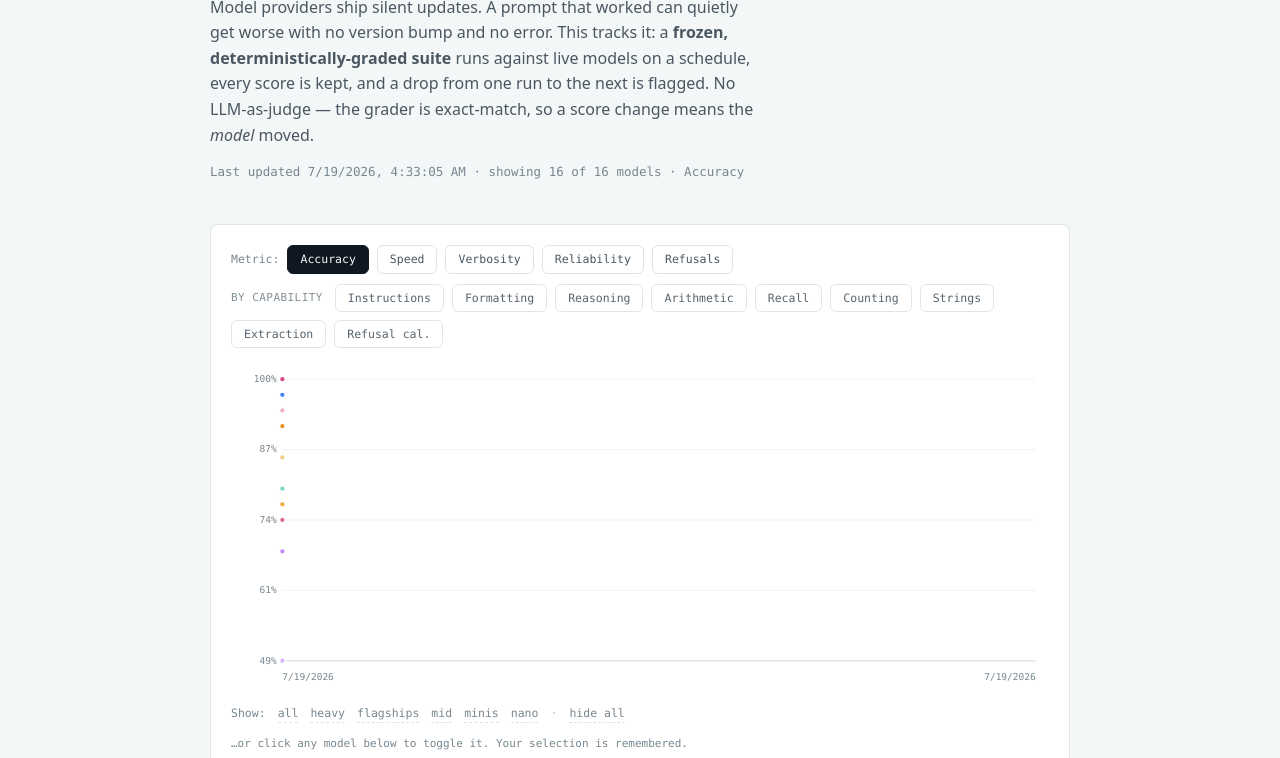
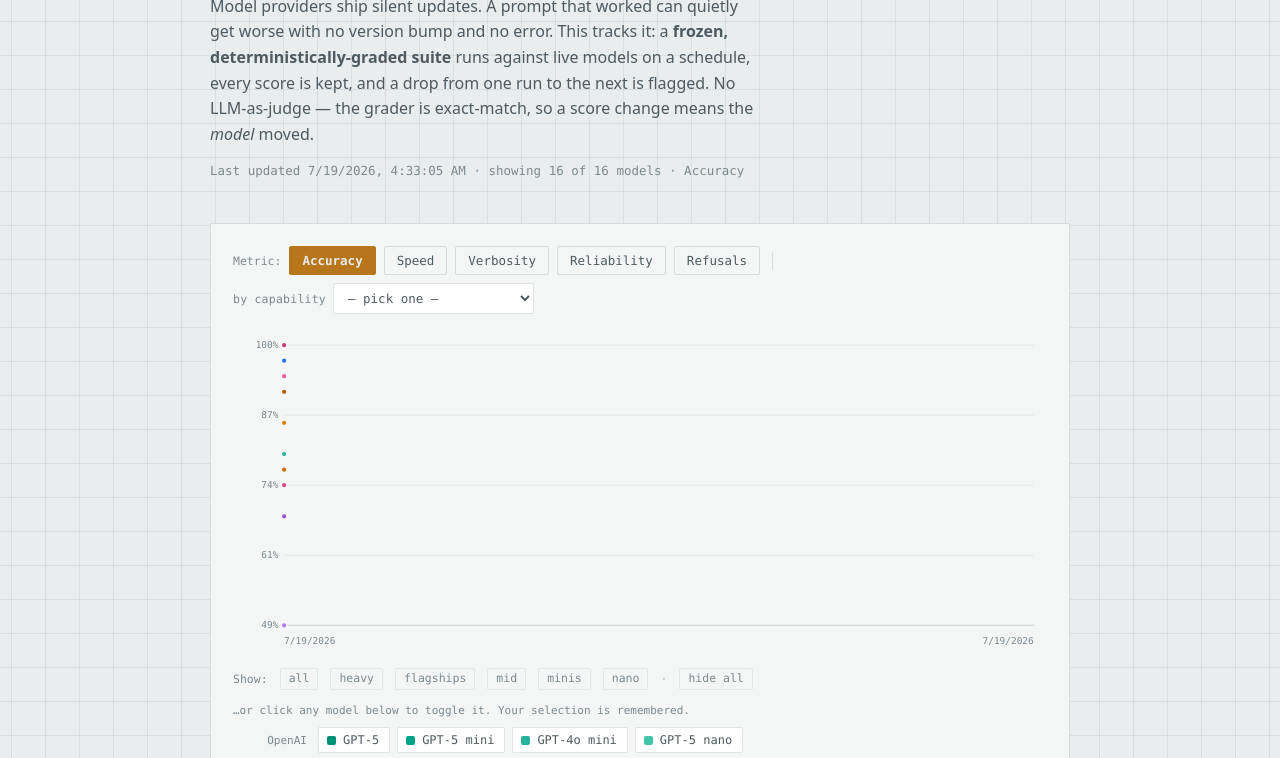
Before and after one commit to egnaro9/model-drift, a plain HTML site: page dashboard/index.html in a window 1280 px wide. Shown: the part 149-907 px from the top of the page. Drawn offline with Linux system fonts and the light colour scheme.

Commit message:
Restyle the board in the portfolio's design language
This is the piece of the portfolio people are most likely to open, and it looked
like a different site: rounded corners, its own greys, a sans heading, no
centring, and no page texture.

It now takes the portfolio's tokens verbatim - same ink/panel/raised surfaces,
same amber and teal accents, same 2px corners, same mono headings, the same
880px column and the same 34px grid-paper background - so it reads as a room in
the same house.

Three usability problems went with it:

- The nine capability buttons wrapped onto three rows and buried the five
  headline metrics. They are a select now, so the whole control strip is one
  line and still reaches every series.
- The model chips were bare buttons with no border and no padding, visually
  identical to the text beside them, which is why they didn't read as
  clickable at all. They are pills now, with a live colour swatch and an off
  state that is dashed, struck through and hollow-swatched.
- The tier quick-filters had the same problem and got the same treatment.

Colours are regenerated in OKLCH and validated rather than eyeballed: the five
lab hues now sit inside the dark-mode lightness band, and the worst adjacent
pair is 37.5 dE under protanopia against a target of 12. Tier stays encoded as
lightness within each lab's hue - a composite encoding, which is what keeps 16
series legible without inventing 16 categorical hues.

```diff
--- a/dashboard/index.html
+++ b/dashboard/index.html
@@ -8,30 +8,52 @@
 <meta property="og:title" content="Is My Model Drifting?">
 <meta property="og:description" content="A public LLM regression tracker — a frozen suite, run on a schedule against live models, with every score kept and drops flagged.">
 <style>
-  :root{
+    :root{
+    /* Lifted verbatim from egnaro9.github.io so the board reads as part of the
+       portfolio rather than a separate tool: same surfaces, same ink, same amber
+       and teal accents, same 2px corners, same 880px measure. */
     color-scheme: dark light;
-    --ink:#0b0f14; --panel:#131a22; --line:rgba(255,255,255,.10); --line-2:rgba(255,255,255,.05);
-    --fg:#e6edf1; --fg-dim:#93a1ab; --fg-faint:#63727d;
+    --ink:#0e1316; --panel:#141c21; --raised:#1b252b;
+    --line:rgba(255,255,255,.09); --line-2:rgba(255,255,255,.05);
+    --fg:#dae2e4; --fg-dim:#8a989e; --fg-faint:#5e6c72;
+    --amber:#f2a53c; --amber-ink:#f2a53c; --amber-soft:rgba(242,165,60,.13); --amber-line:rgba(242,165,60,.34);
+    --teal:#48c1ac; --teal-soft:rgba(72,193,172,.12);
     --good:#48c1ac; --bad:#f2545b; --warn:#f2a53c;
-    --mono:ui-monospace,"SF Mono","JetBrains Mono",Menlo,Consolas,monospace;
+    --mono:ui-monospace,"SF Mono","JetBrains Mono","Cascadia Code",Menlo,Consolas,monospace;
     --sans:system-ui,-apple-system,"Segoe UI",Roboto,Helvetica,Arial,sans-serif;
+    --maxw:880px;
   }
   @media (prefers-color-scheme: light){
-    :root{ --ink:#f4f7f8; --panel:#fff; --line:rgba(10,20,28,.12); --line-2:rgba(10,20,28,.06);
-           --fg:#0f1820; --fg-dim:#4a5761; --fg-faint:#78868f;
-           --good:#1c8f7d; --bad:#c73842; --warn:#b7761a; }
+    :root{
+      --ink:#e9edee; --panel:#f4f6f6; --raised:#ffffff;
+      --line:rgba(12,26,32,.12); --line-2:rgba(12,26,32,.07);
+      --fg:#131c20; --fg-dim:#4d5a60; --fg-faint:#7c888d;
+      --amber:#b7761a; --amber-ink:#b7761a; --amber-soft:rgba(200,128,26,.12); --amber-line:rgba(200,128,26,.4);
+      --teal:#1c8f7d; --teal-soft:rgba(28,143,125,.1);
+      --good:#1c8f7d; --bad:#c73842; --warn:#b7761a;
+    }
   }
   *{box-sizing:border-box}
-  body{margin:0; background:var(--ink); color:var(--fg); font-family:var(--sans); line-height:1.6;
-    padding:0 20px 80px; -webkit-font-smoothing:antialiased}
+  body{
+    margin:0; background:var(--ink); color:var(--fg); font-family:var(--sans);
+    font-size:16px; line-height:1.6; -webkit-font-smoothing:antialiased;
+    /* the portfolio's grid-paper surface, same 34px rhythm */
+    background-image:
+      linear-gradient(var(--line-2) 1px,transparent 1px),
+      linear-gradient(90deg,var(--line-2) 1px,transparent 1px);
+    background-size:34px 34px; background-position:center top;
+    padding:0 20px 72px;
+  }
+  /* the portfolio centres everything in one 880px column */
+  .col{max-width:var(--maxw); margin:0 auto}
   .col{max-width:860px; margin:0 auto}
   a{color:var(--good)}
   header{padding:56px 0 20px}
-  h1{font-size:clamp(30px,6vw,46px); margin:0; letter-spacing:-.02em}
+  h1{font-family:var(--mono); font-weight:600; font-size:clamp(34px,7vw,56px); line-height:.98; letter-spacing:-.02em; margin:18px 0 0; color:var(--fg)}
   .sub{color:var(--fg-dim); max-width:60ch; margin:14px 0 0}
   .updated{font-family:var(--mono); font-size:12.5px; color:var(--fg-faint); margin:14px 0 0}
 
-  .card{background:var(--panel); border:1px solid var(--line); border-radius:8px; padding:20px; margin-top:22px}
+  .card{background:var(--panel); border:1px solid var(--line); border-radius:2px; padding:22px; margin-top:22px}
   svg{width:100%; height:auto; display:block; overflow:visible}
   .axis{stroke:var(--line); stroke-width:1}
   .gl{stroke:var(--line-2); stroke-width:1}
@@ -42,7 +64,7 @@
   table{width:100%; border-collapse:collapse; margin-top:8px; font-size:14px}
   th,td{text-align:left; padding:9px 10px; border-bottom:1px solid var(--line)}
   th{font-family:var(--mono); font-size:11px; letter-spacing:.06em; text-transform:uppercase; color:var(--fg-faint)}
-  .swatch{display:inline-block; width:10px; height:10px; border-radius:50%; margin-right:8px; vertical-align:middle}
+  .swatch{display:inline-block; width:9px; height:9px; border-radius:2px; margin-right:7px; flex:0 0 auto}
   .num{font-family:var(--mono); font-variant-numeric:tabular-nums}
   .badge{font-family:var(--mono); font-size:11px; padding:2px 8px; border-radius:3px; border:1px solid currentColor}
   .b-good{color:var(--good)} .b-bad{color:var(--bad)} .b-warn{color:var(--fg-faint)}
@@ -50,28 +72,34 @@
   /* metric toggle (Accuracy / Speed / Verbosity) */
   .metricbar{display:flex; align-items:center; gap:8px; margin-bottom:16px;
     font-family:var(--mono); font-size:11.5px; color:var(--fg-faint)}
-  .metricbar .mbtn{cursor:pointer; font:inherit; color:var(--fg-dim); background:transparent;
-    border:1px solid var(--line); border-radius:6px; padding:4px 12px}
-  .metricbar .mbtn:hover{border-color:var(--fg-faint); color:var(--fg)}
-  .metricbar .mbtn.on{background:var(--fg); color:var(--ink); border-color:var(--fg)}
+  .metricbar .mbtn{cursor:pointer; font-family:var(--mono); font-size:12.5px; color:var(--fg-dim); background:transparent; border:1px solid var(--line); border-radius:2px; padding:6px 12px; transition:border-color .12s, color .12s, background .12s}
+  .metricbar .mbtn:hover{border-color:var(--amber-line); color:var(--amber-ink)}
+  .metricbar .mbtn.on{background:var(--amber-ink); color:var(--ink); border-color:var(--amber-ink); font-weight:600}
 
   /* tier quick-filters + grouped, clickable legend */
   .controls{display:flex; align-items:center; flex-wrap:wrap; gap:6px 12px; margin-top:16px;
     font-family:var(--mono); font-size:11.5px; color:var(--fg-faint)}
-  .controls button{cursor:pointer; color:var(--fg-faint); background:transparent; border:0; padding:0;
-    font:inherit; border-bottom:1px dashed var(--line)}
-  .controls button:hover{color:var(--fg)}
+  .controls button{cursor:pointer; font-family:var(--mono); font-size:11.5px; line-height:1;
+    color:var(--fg-faint); background:transparent; border:1px solid var(--line-2);
+    border-radius:2px; padding:4px 8px; transition:border-color .12s, color .12s}
+  .controls button:hover{color:var(--fg); border-color:var(--amber-line)}
+  .controls button:focus-visible{outline:2px solid var(--amber-ink); outline-offset:1px}
   .controls .sep{opacity:.5}
   .hint{font-family:var(--mono); font-size:11px; color:var(--fg-faint); margin:12px 0 0}
   .legend{display:flex; flex-direction:column; gap:8px; margin-top:8px}
   .grp{display:flex; align-items:center; flex-wrap:wrap; gap:7px}
   .glabel{width:78px; min-width:78px; text-align:right; padding-right:4px;
     font-family:var(--mono); font-size:11px; color:var(--fg-faint)}
-  .legend button{display:inline-flex; align-items:center; gap:7px; cursor:pointer; font-family:var(--mono);
-    font-size:12px; color:var(--fg-dim); background:transparent; border:1px solid var(--line);
-    border-radius:20px; padding:4px 11px 4px 9px; transition:opacity .12s, border-color .12s, color .12s}
-  .legend button:hover{border-color:var(--fg-faint); color:var(--fg)}
-  .legend button.off{opacity:.38; text-decoration:line-through}
+  .legend button{display:inline-flex; align-items:center; gap:0; cursor:pointer;
+    font-family:var(--mono); font-size:12px; line-height:1; color:var(--fg-dim);
+    background:var(--raised); border:1px solid var(--line); border-radius:2px;
+    padding:6px 10px 6px 8px;
+    transition:border-color .12s, color .12s, opacity .12s}
+  .legend button:hover{border-color:var(--amber-line); color:var(--fg)}
+  .legend button.off{opacity:.55; color:var(--fg-faint); background:transparent;
+    border-style:dashed; text-decoration:line-through; text-decoration-thickness:1px}
+  .legend button.off .swatch{background:transparent !important; box-shadow:inset 0 0 0 1px currentColor}
+  .legend button:focus-visible{outline:2px solid var(--amber-ink); outline-offset:1px}
   @media (max-width:520px){ .glabel{width:100%; text-align:left; padding:0} }
 
   .note{color:var(--fg-dim); font-size:14px; max-width:64ch}
@@ -83,6 +111,14 @@
               gap:8px; margin-top:2px; opacity:.92}
   .krow-label{color:var(--fg-faint); font-family:var(--mono); font-size:11px;
               letter-spacing:.04em; text-transform:uppercase; margin-right:4px; align-self:center}
+  .mbar-sep{width:1px; height:18px; background:var(--line); margin:0 4px}
+  .kpick{display:inline-flex; align-items:center; gap:7px; font-family:var(--mono);
+         font-size:11.5px; color:var(--fg-faint); letter-spacing:.02em}
+  .kpick select{font-family:var(--mono); font-size:12.5px; color:var(--fg-dim);
+    background:var(--raised); border:1px solid var(--line); border-radius:2px;
+    padding:6px 10px; cursor:pointer}
+  .kpick select:hover{border-color:var(--amber-line); color:var(--amber-ink)}
+  .kpick select.on{background:var(--amber-ink); color:var(--ink); border-color:var(--amber-ink); font-weight:600}
   .empty{color:var(--fg-faint); font-family:var(--mono); font-size:13px; padding:20px 0; text-align:center}
   footer{margin-top:40px; padding-top:20px; border-top:1px solid var(--line); font-family:var(--mono); font-size:12.5px; color:var(--fg-faint)}
   h2{font-size:20px; margin:0 0 4px}
@@ -109,18 +145,21 @@
       <button type="button" class="mbtn" data-metric="verbosity">Verbosity</button>
       <button type="button" class="mbtn" data-metric="reliability">Reliability</button>
       <button type="button" class="mbtn" data-metric="refusals">Refusals</button>
-      <div class="mrow kinds" role="group" aria-label="Accuracy by capability">
-      <span class="krow-label">by capability</span>
-      <button type="button" class="mbtn" data-metric="kind:instruction-following">Instructions</button>
-      <button type="button" class="mbtn" data-metric="kind:formatting">Formatting</button>
-      <button type="button" class="mbtn" data-metric="kind:reasoning">Reasoning</button>
-      <button type="button" class="mbtn" data-metric="kind:arithmetic">Arithmetic</button>
-      <button type="button" class="mbtn" data-metric="kind:factual-recall">Recall</button>
-      <button type="button" class="mbtn" data-metric="kind:counting">Counting</button>
-      <button type="button" class="mbtn" data-metric="kind:string-manipulation">Strings</button>
-      <button type="button" class="mbtn" data-metric="kind:extraction">Extraction</button>
-      <button type="button" class="mbtn" data-metric="kind:refusal-calibration">Refusal cal.</button>
-    </div>
+      <span class="mbar-sep"></span>
+        <label class="kpick">by capability
+          <select id="kindpick" aria-label="Accuracy by capability">
+            <option value="">— pick one —</option>
+            <option value="kind:instruction-following">Instruction following</option>
+            <option value="kind:formatting">Formatting</option>
+            <option value="kind:reasoning">Reasoning</option>
+            <option value="kind:arithmetic">Arithmetic</option>
+            <option value="kind:factual-recall">Factual recall</option>
+            <option value="kind:counting">Counting</option>
+            <option value="kind:string-manipulation">String manipulation</option>
+            <option value="kind:extraction">Extraction</option>
+            <option value="kind:refusal-calibration">Refusal calibration</option>
+          </select>
+        </label>
       </div>
     <svg id="chart" viewBox="0 0 860 340" role="img" aria-label="Metric over time per model"></svg>
     <div class="controls">
@@ -175,22 +214,22 @@
 const MODELS = [
   // colour = company (hue), tier = lightness (flagship darkest → mini lightest).
   // group = the legend row; tier drives the Flagship/Mid/Mini quick-filters.
-  { id: "openai:gpt-5",                  label: "GPT-5",              color: "#2fb8a0", group: "OpenAI",    tier: "flagship" },
-  { id: "openai:gpt-5-mini",             label: "GPT-5 mini",         color: "#48c1ac", group: "OpenAI",    tier: "mid" },
-  { id: "openai:gpt-4o-mini",            label: "GPT-4o mini",        color: "#7bd7c6", group: "OpenAI",    tier: "mini" },
-  { id: "openai:gpt-5-nano",             label: "GPT-5 nano",         color: "#a6e7db", group: "OpenAI",    tier: "nano" },
-  { id: "anthropic:claude-fable-5",      label: "Claude Fable 5",            color: "#d97e12", group: "Anthropic", tier: "heavy" },
-  { id: "anthropic:claude-opus-4-8",     label: "Claude Opus 4.8",           color: "#e8912a", group: "Anthropic", tier: "flagship" },
-  { id: "anthropic:claude-sonnet-5",     label: "Claude Sonnet 5",           color: "#f2a53c", group: "Anthropic", tier: "mid" },
-  { id: "anthropic:claude-haiku-4-5",    label: "Claude Haiku 4.5",          color: "#f7cd8a", group: "Anthropic", tier: "mini" },
-  { id: "google:gemini-3.1-pro",         label: "Gemini 3.1 Pro",            color: "#3b82f6", group: "Google",    tier: "flagship" },
-  { id: "google:gemini-3.5-flash",       label: "Gemini 3.5 Flash",          color: "#60a5fa", group: "Google",    tier: "mid" },
-  { id: "google:gemini-3.1-flash-lite",  label: "Gemini 3.1 Flash-Lite",     color: "#a9cdfb", group: "Google",    tier: "mini" },
-  { id: "xai:grok-4.5",                  label: "Grok 4.5",           color: "#d6488a", group: "xAI",       tier: "flagship" },
-  { id: "xai:grok-4.3",                  label: "Grok 4.3",           color: "#e06c9f", group: "xAI",       tier: "mid" },
-  { id: "xai:grok-4-fast",               label: "Grok 4 Fast",        color: "#f0aecb", group: "xAI",       tier: "mini" },
-  { id: "meta:llama-3.3-70b",            label: "Llama 3.3 70B",      color: "#c084fc", group: "Meta",      tier: "flagship" },
-  { id: "meta:llama-3.1-8b",             label: "Llama 3.1 8B",       color: "#d8b4fe", group: "Meta",      tier: "mini" },
+  { id: "openai:gpt-5",                  label: "GPT-5",              color: "#00907a", group: "OpenAI",    tier: "flagship" },
+  { id: "openai:gpt-5-mini",             label: "GPT-5 mini",         color: "#00a28a", group: "OpenAI",    tier: "mid" },
+  { id: "openai:gpt-4o-mini",            label: "GPT-4o mini",        color: "#27b39b", group: "OpenAI",    tier: "mini" },
+  { id: "openai:gpt-5-nano",             label: "GPT-5 nano",         color: "#41c5ac", group: "OpenAI",    tier: "nano" },
+  { id: "anthropic:claude-fable-5",      label: "Claude Fable 5",            color: "#a44e00", group: "Anthropic", tier: "heavy" },
+  { id: "anthropic:claude-opus-4-8",     label: "Claude Opus 4.8",           color: "#b86000", group: "Anthropic", tier: "flagship" },
+  { id: "anthropic:claude-sonnet-5",     label: "Claude Sonnet 5",           color: "#ca7100", group: "Anthropic", tier: "mid" },
+  { id: "anthropic:claude-haiku-4-5",    label: "Claude Haiku 4.5",          color: "#dd821a", group: "Anthropic", tier: "mini" },
+  { id: "google:gemini-3.1-pro",         label: "Gemini 3.1 Pro",            color: "#2d74e7", group: "Google",    tier: "flagship" },
+  { id: "google:gemini-3.5-flash",       label: "Gemini 3.5 Flash",          color: "#3f86fa", group: "Google",    tier: "mid" },
+  { id: "google:gemini-3.1-flash-lite",  label: "Gemini 3.1 Flash-Lite",     color: "#5098ff", group: "Google",    tier: "mini" },
+  { id: "xai:grok-4.5",                  label: "Grok 4.5",           color: "#c93b7f", group: "xAI",       tier: "flagship" },
+  { id: "xai:grok-4.3",                  label: "Grok 4.3",           color: "#dc4e8f", group: "xAI",       tier: "mid" },
+  { id: "xai:grok-4-fast",               label: "Grok 4 Fast",        color: "#f060a0", group: "xAI",       tier: "mini" },
+  { id: "meta:llama-3.3-70b",            label: "Llama 3.3 70B",      color: "#9458cc", group: "Meta",      tier: "flagship" },
+  { id: "meta:llama-3.1-8b",             label: "Llama 3.1 8B",       color: "#b67af1", group: "Meta",      tier: "mini" },
 ];
 const esc = s => String(s).replace(/[&<>]/g, c => ({"&":"&amp;","<":"&lt;",">":"&gt;"}[c]));
 // read the metrics time series straight from the repo (raw is CORS-open and always
@@ -306,6 +345,8 @@
   const cfg = METRICS[ACTIVE];
   renderLegend();
   document.querySelectorAll("#metricbar .mbtn").forEach(b => b.classList.toggle("on", b.dataset.metric === ACTIVE));
+  const kp = document.getElementById("kindpick");
+  if (kp) { kp.classList.toggle("on", ACTIVE.startsWith("kind:")); if (!ACTIVE.startsWith("kind:")) kp.value = ""; }
 
   const vis = SERIES.filter(s => !hidden.has(s.id));       // respect the viewer's selection
   const visWithData = vis.filter(s => pts(s).length);
@@ -411,11 +452,19 @@
 document.getElementById("hide-all").addEventListener("click", () => { MODELS.forEach(m => hidden.add(m.id)); saveHidden(); render(); });
 
 // metric toggle — accuracy / speed / verbosity
-document.querySelectorAll("#metricbar .mbtn").forEach(b => b.addEventListener("click", () => {
-  ACTIVE = b.dataset.metric;
+const kindpick = document.getElementById("kindpick");
+function setMetric(key) {
+  ACTIVE = key;
   try { localStorage.setItem(METRIC_KEY, ACTIVE); } catch {}
   render();
-}));
+}
+document.querySelectorAll("#metricbar .mbtn").forEach(b =>
+  b.addEventListener("click", () => { kindpick.value = ""; setMetric(b.dataset.metric); }));
+// Nine capability buttons wrapped onto three rows and buried the five headline
+// metrics. A select keeps the whole control strip on one line and still reaches
+// every series.
+kindpick.addEventListener("change", () => { if (kindpick.value) setMetric(kindpick.value); });
+if (ACTIVE.startsWith("kind:")) kindpick.value = ACTIVE;
 
 render();  // interactive immediately (empty state), even before data lands
 fetchAll().then(s => { SERIES = s; render(); }).catch(() => {
```
Also changed, not shown: modeldrift/models.json (+16 -16 lines).
